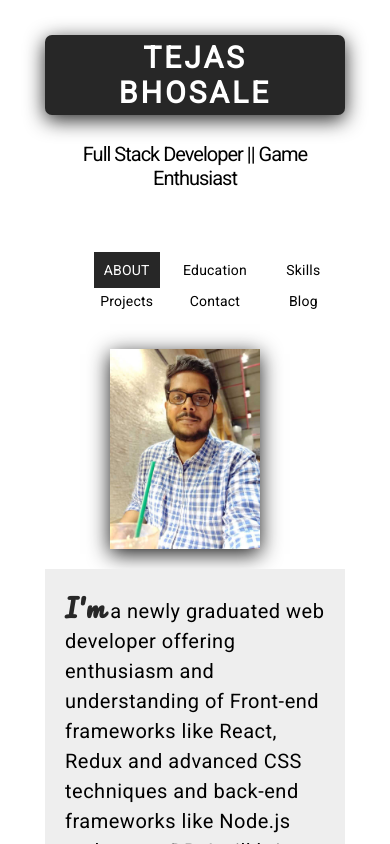
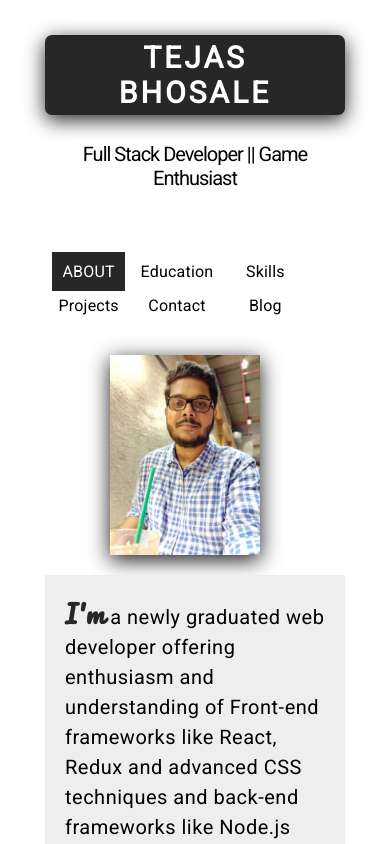
Before and after one commit to bhosaleT/my-portfolio-react, a React (Create React App) app: page / in a window 390 px wide. Shown: the top 844 px of the page. Built offline with nearby package versions, Linux system fonts and the light colour scheme.

Commit message:
updated css

```diff
--- a/src/css/App.css
+++ b/src/css/App.css
@@ -200,13 +200,13 @@
 
 @media (max-width: 600px) {
   .container {
-    margin: 0 auto;
+    margin: 0 -13px;
     width: 300px;
   }
   .selector-list{
     display: grid;
-    grid-template-columns: repeat(auto-fit, minmax(70px,1fr));
-    font-size: 14px;
+    grid-template-columns: repeat(auto-fit, minmax(80px,1fr));
+    font-size: 16px;
   }
 }
 
```
